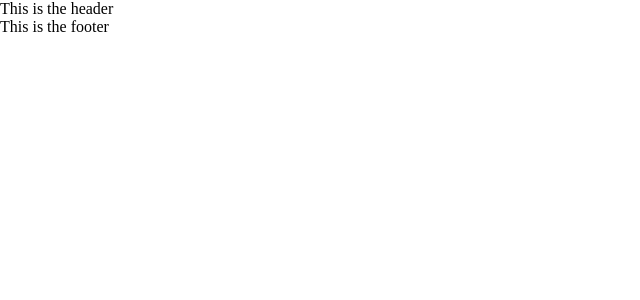
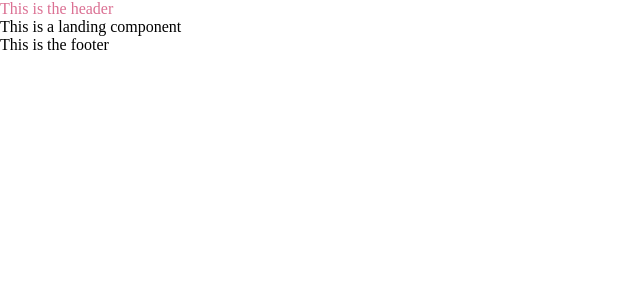
Before and after one commit to Prajyotsanadas/unique-healthcare-hygiene, an Angular app: page / in a window 1280 px wide. Shown: the top 300 px of the page, without its empty margins (0-640 px from the left). Built offline with nearby package versions, Linux system fonts and the light colour scheme.

Commit message:
added all 3 components

```diff
--- a/src/app/app.component.html
+++ b/src/app/app.component.html
@@ -1,2 +1,3 @@
 <app-header></app-header>
+<app-landing></app-landing>
 <app-footer></app-footer>
--- a/src/app/app.component.ts
+++ b/src/app/app.component.ts
@@ -2,10 +2,11 @@ import { Component } from '@angular/core';
 import { RouterOutlet } from '@angular/router';
 import {HeaderComponent} from './components/header/header.component';
 import {FooterComponent} from './components/footer/footer.component';
+import { LandingComponent } from "./components/landing/landing.component";
 
 @Component({
   selector: 'app-root',
-  imports: [RouterOutlet, HeaderComponent, FooterComponent],
+  imports: [RouterOutlet, HeaderComponent, FooterComponent, LandingComponent],
   templateUrl: './app.component.html',
   styleUrl: './app.component.scss'
 })
--- a/src/app/components/header/header.component.html
+++ b/src/app/components/header/header.component.html
@@ -1,3 +1,3 @@
-<div>
+<div class="id">
   This is the header
 </div>
--- a/src/app/components/header/header.component.scss
+++ b/src/app/components/header/header.component.scss
@@ -0,0 +1,3 @@
+.id{
+    color: palevioletred;
+}
--- a/src/app/components/landing/landing.component.html
+++ b/src/app/components/landing/landing.component.html
@@ -0,0 +1 @@
+This is a landing component
```
Also changed, not shown: src/app/components/landing/landing.component.ts (+8 -0 lines).
